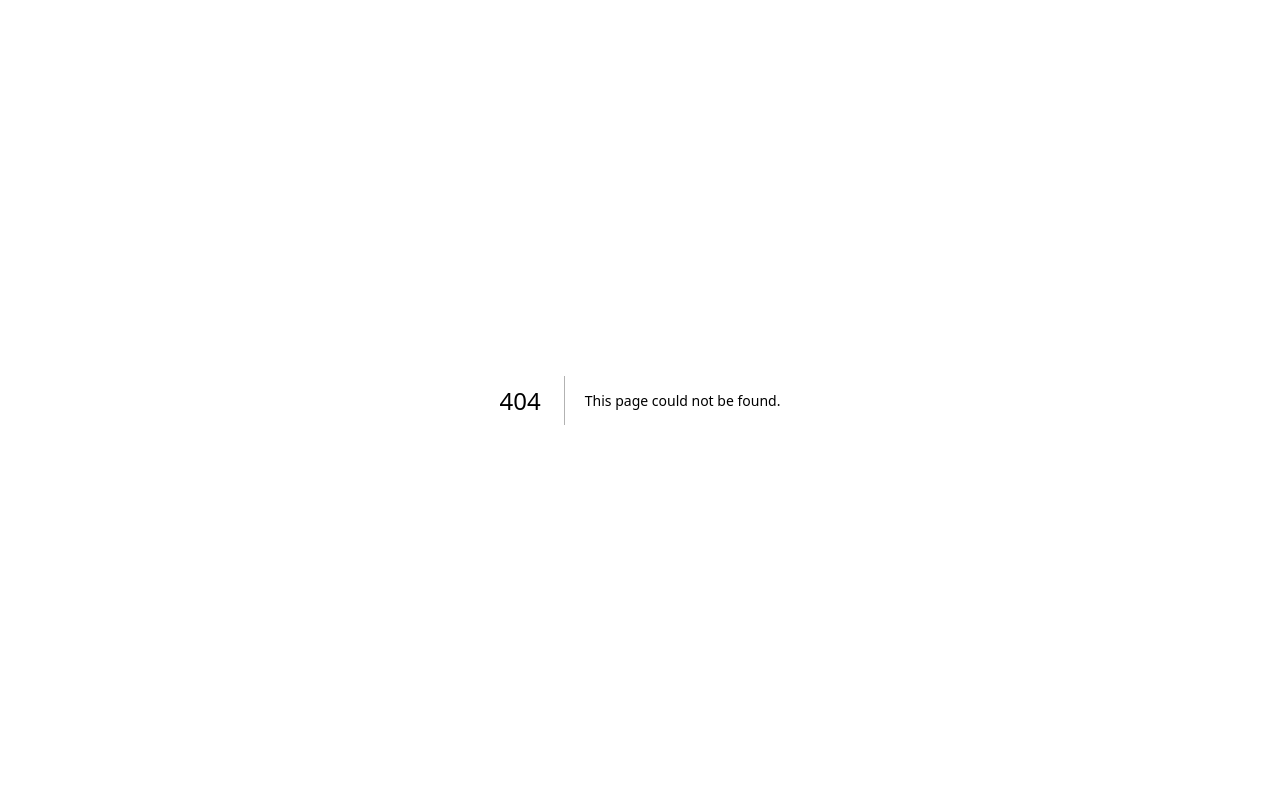
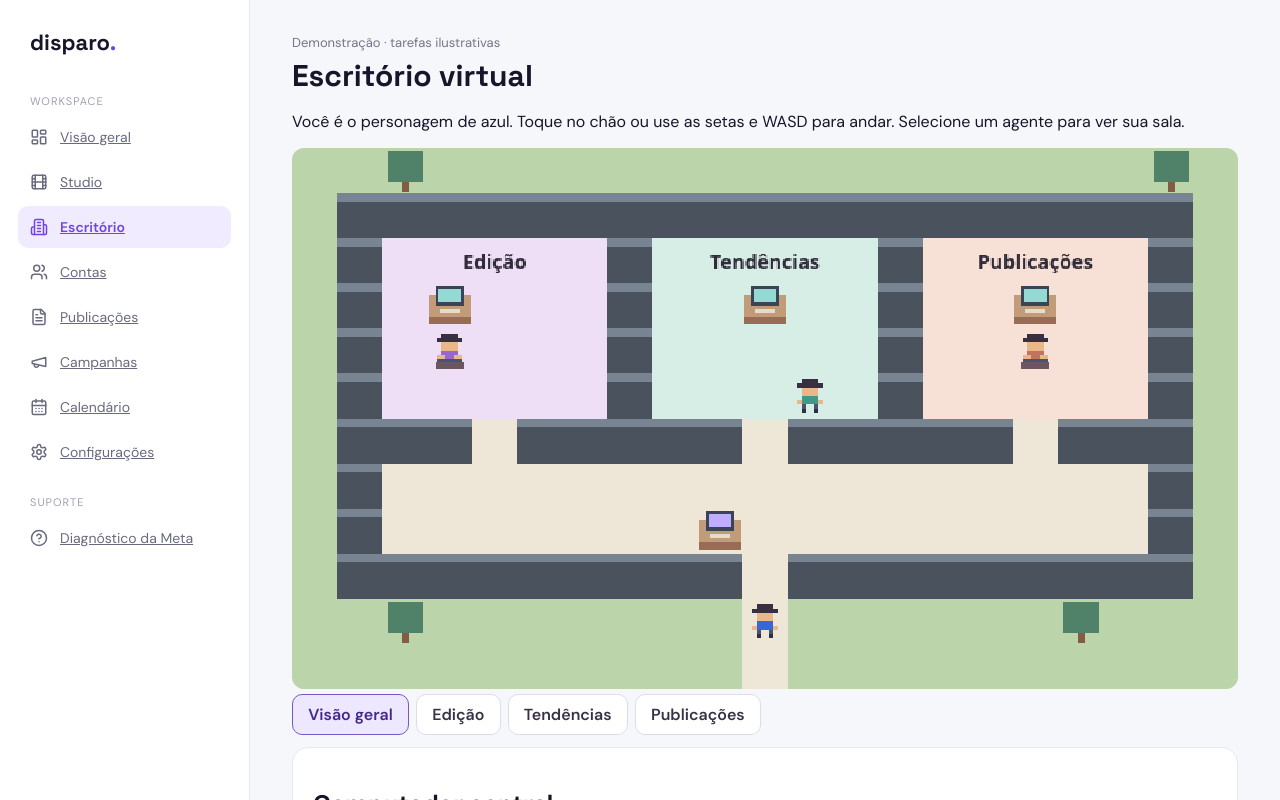
Before and after one commit to antonioacodes/disparo-insta, a Next.js app: page /escritorio in a window 1280 px wide. Before the commit this address had no page. Shown: the top 800 px of the page. Built offline with nearby package versions, Linux system fonts and the light colour scheme.

Commit message:
Etapa 1: cria escritório 2D navegável em demonstração

```diff
--- a/app/components/Sidebar.tsx
+++ b/app/components/Sidebar.tsx
@@ -1,6 +1,6 @@
 'use client';
 import { useState } from 'react';
 import Link from 'next/link';
-import { CalendarDays, CircleHelp, FileText, Film, LayoutDashboard, Megaphone, Settings, Users } from 'lucide-react';
-const nav=[['Visão geral',LayoutDashboard,'/'],['Studio',Film,'/studio'],['Contas',Users,'/contas'],['Publicações',FileText,'/publicacoes'],['Campanhas',Megaphone,'/campanhas'],['Calendário',CalendarDays,'/calendario'],['Configurações',Settings,'/configuracoes']] as const;
+import { CalendarDays, CircleHelp, Building2, FileText, Film, LayoutDashboard, Megaphone, Settings, Users } from 'lucide-react';
+const nav=[['Visão geral',LayoutDashboard,'/'],['Studio',Film,'/studio'],['Escritório',Building2,'/escritorio'],['Contas',Users,'/contas'],['Publicações',FileText,'/publicacoes'],['Campanhas',Megaphone,'/campanhas'],['Calendário',CalendarDays,'/calendario'],['Configurações',Settings,'/configuracoes']] as const;
 export default function Sidebar({active}:{active?:string}){const [open,setOpen]=useState(false);return <aside className="sidebar"><div className="brand">disparo<span>.</span></div><button type="button" className="mobileMenu" aria-controls="workspace-nav" aria-expanded={open} onClick={()=>setOpen(!open)}>{open?"Fechar menu":"Menu"}</button><nav id="workspace-nav" aria-label="Navegação principal" data-open={open}><div className="nav-label">Workspace</div>{nav.map(([label,Icon,href])=><Link aria-label={label} href={href} className={'nav-item '+(active===label?'active':'')} key={label}><Icon size={18}/><span>{label}</span></Link>)}<div className="nav-label">Suporte</div><Link aria-label="Diagnóstico da Meta" href="/diagnostico" className="nav-item"><CircleHelp size={18}/><span>Diagnóstico da Meta</span></Link></nav></aside>}
--- /dev/null
+++ b/app/escritorio/atlas.json
@@ -0,0 +1,5 @@
+{
+  "standing":["  hhhh  "," hhhhhh ","  ssss  ","  ssss  ","  cccc  "," sccccs ","  p  p  ","  b  b  "],
+  "seated":["  hhhh  "," hhhhhh ","  ssss  ","  ssss  ","  cccc  "," ssccss "," pppppp "," bb  bb "],
+  "palette":{"h":"#382f41","s":"#eab789","p":"#45556b","b":"#302f40"}
+}
--- /dev/null
+++ b/app/escritorio/map.json
@@ -0,0 +1,23 @@
+{
+  "tiles": [
+    "ggTggggggggggggggggTg",
+    "g###################g",
+    "g#.....#.....#.....#g",
+    "g#.D...#..D..#..D..#g",
+    "g#.....#.....#.....#g",
+    "g#.....#.....#.....#g",
+    "g###.#####.#####.###g",
+    "g#.................#g",
+    "g#.......C.........#g",
+    "g#########.#########g",
+    "ggTggggggg.ggggggTggg",
+    "gggggggggg.gggggggggg"
+  ],
+  "rooms": [
+    {"name":"Edição","x":3,"y":4,"working":true,"task":"Legendando um corte","color":"#9a65cf"},
+    {"name":"Tendências","x":11,"y":5,"working":false,"task":"Disponível","color":"#409889"},
+    {"name":"Publicações","x":16,"y":4,"working":true,"task":"Preparando uma publicação","color":"#bf745c"}
+  ],
+  "spawn":{"x":10,"y":10},
+  "computer":{"x":9,"y":8}
+}
--- /dev/null
+++ b/app/escritorio/page.tsx
@@ -0,0 +1,107 @@
+'use client';
+import {useEffect,useRef,useState} from 'react';
+import DashboardShell from '../components/DashboardShell';
+import map from './map.json';
+import atlas from './atlas.json';
+
+type Point = {x:number;y:number};
+const size=32;
+const directions:Record<string,Point>={ArrowUp:{x:0,y:-1},ArrowDown:{x:0,y:1},ArrowLeft:{x:-1,y:0},ArrowRight:{x:1,y:0}};
+const aliases:Record<string,string>={w:'ArrowUp',a:'ArrowLeft',s:'ArrowDown',d:'ArrowRight'};
+const same=(a:Point,b:Point)=>a.x===b.x && a.y===b.y;
+function walkable(p:Point){
+  const tile=map.tiles[p.y]?.[p.x];
+  return (tile==='.' || tile==='g') && !map.rooms.some(room=>same(room,p));
+}
+function path(from:Point,to:Point){
+  const queue=[from], parents=new Map<Point,Point>(), seen=new Set([from.x+','+from.y]);
+  for(let i=0;i<queue.length;i++){
+    const p=queue[i];
+    if(same(p,to)){
+      const steps:Point[]=[];
+      for(let n=p;parents.has(n);n=parents.get(n)!) steps.unshift(n);
+      return steps;
+    }
+    for(const delta of Object.values(directions)){
+      const n={x:p.x+delta.x,y:p.y+delta.y}, key=n.x+','+n.y;
+      if(walkable(n)&&!seen.has(key)){seen.add(key);parents.set(n,p);queue.push(n)}
+    }
+  }
+  return [];
+}
+
+export default function Office(){
+  const canvas=useRef<HTMLCanvasElement>(null);
+  const timer=useRef<ReturnType<typeof setInterval>|undefined>(undefined);
+  const [avatar,move]=useState(map.spawn),[room,select]=useState(-1);
+  const width=map.tiles[0].length*size,height=map.tiles.length*size;
+  useEffect(()=>()=>clearInterval(timer.current),[]);
+  useEffect(()=>{
+    const ctx=canvas.current?.getContext('2d');
+    if(!ctx)return;
+    function box(x:number,y:number,w:number,h:number,color:string){
+      ctx!.fillStyle=color;ctx!.fillRect(x,y,w,h);
+    }
+    map.tiles.forEach((line,y)=>Array.from(line).forEach((tile,x)=>{
+      const l=x*size,t=y*size;
+      const floor=y<6?['#eedff7','#d7eee7','#f7e1d6'][Math.min(2,Math.floor(x/7))]:'#eee7d8';
+      box(l,t,size,size,tile==='g'||tile==='T'?'#bbd4aa':floor);
+      if(tile==='#'){box(l,t,size,size,'#49525d');box(l,t,size,6,'#788492')}
+      if(tile==='T'){box(l+14,t+17,5,14,'#805d44');box(l+4,t+2,25,22,'#508169')}
+      if(tile==='D'||tile==='C'){
+        box(l+1,t+10,30,19,'#986c55');box(l+1,t+8,30,16,'#c29b78');
+        box(l+6,t+2,20,14,'#394456');box(l+8,t+4,16,9,tile==='C'?'#c1adff':'#94d9d4');
+        box(l+9,t+18,14,3,'#e6dccb');
+      }
+    }));
+    function sprite(p:Point,shirt:string,seated:boolean){
+      const colors:Record<string,string>={...atlas.palette,c:shirt};
+      atlas[seated?'seated':'standing'].forEach((row,y)=>Array.from(row).forEach((pixel,x)=>{
+        if(colors[pixel])box(p.x*size+4+x*3,p.y*size+4+y*3,3,3,colors[pixel]);
+      }));
+      if(seated)box(p.x*size+6,p.y*size+24,20,5,'#6e5660');
+    }
+    map.rooms.forEach((r,i)=>{
+      sprite(r,r.color,r.working);
+      ctx.fillStyle='#302b39';ctx.font='bold 14px system-ui';ctx.textAlign='center';
+      ctx.fillText(r.name,(4.5+6*i)*size,2.68*size);
+      if(i===room){ctx.strokeStyle='#6941ab';ctx.lineWidth=2;ctx.strokeRect(r.x*size,r.y*size,size,size)}
+    });
+    sprite(avatar,'#3766d6',false);
+  },[avatar,room]);
+  return <DashboardShell active="Escritório"><main className="main"><p className="eyebrow">Demonstração · tarefas ilustrativas</p><h1 className="title">Escritório virtual</h1>
+    <p>Você é o personagem de azul. Toque no chão ou use as setas e WASD para andar. Selecione um agente para ver sua sala.</p>
+    <canvas ref={canvas} tabIndex={0} aria-label="Mapa do escritório. Use as setas para caminhar. Pressione Enter perto de uma mesa ou agente para abrir o painel. Os controles das salas estão abaixo." width={width} height={height}
+      style={{display:'block',width:'100%',maxWidth:1008,height:'auto',imageRendering:'pixelated',borderRadius:12}}
+      onKeyDown={e=>{
+        if(e.key==='Enter'){
+          const near=(p:Point)=>Math.abs(p.x-avatar.x)+Math.abs(p.y-avatar.y)<=1;
+          const index=map.rooms.findIndex(near);
+          if(index>=0||near(map.computer)){clearInterval(timer.current);select(index)}
+          return;
+        }
+        const delta=directions[aliases[e.key.toLowerCase()]||e.key];
+        if(!delta)return;
+        e.preventDefault();clearInterval(timer.current);
+        move(p=>{const n={x:p.x+delta.x,y:p.y+delta.y};return walkable(n)?n:p});
+      }}
+      onPointerMove={e=>{
+        const rect=e.currentTarget.getBoundingClientRect();
+        const p={x:Math.floor((e.clientX-rect.left)*width/rect.width/size),y:Math.floor((e.clientY-rect.top)*height/rect.height/size)};
+        const agent=map.rooms.find(r=>same(r,p));
+        e.currentTarget.title=agent?agent.name+' · '+agent.task:same(p,map.computer)?'Computador central':'';
+      }}
+      onClick={e=>{
+        e.currentTarget.focus();clearInterval(timer.current);
+        const rect=e.currentTarget.getBoundingClientRect();
+        const p={x:Math.floor((e.clientX-rect.left)*width/rect.width/size),y:Math.floor((e.clientY-rect.top)*height/rect.height/size)};
+        const i=map.rooms.findIndex(r=>same(p,r));
+        if(i>=0||same(p,map.computer)){select(i);return}
+        const steps=path(avatar,p);
+        if(steps.length)timer.current=setInterval(()=>{move(steps.shift()!);if(!steps.length)clearInterval(timer.current)},90);
+      }}/>
+    <div className="choiceRow" aria-label="Selecionar visão">{['Visão geral',...map.rooms.map(r=>r.name)].map((name,i)=><button key={name} aria-pressed={room===i-1} onClick={()=>select(i-1)}>{name}</button>)}</div>
+    <section className="card" aria-live="polite"><h2>{room<0?'Computador central':map.rooms[room].name}</h2>
+      {map.rooms.map((r,i)=>(room===-1||room===i)&&<p key={r.name}><strong>{r.name}</strong> · {r.working?'Trabalhando':'Ocioso'} · {r.task}</p>)}</section>
+  </main></DashboardShell>
+}
```
Also changed, not shown: 1 other file (tests, documents, lock files or other folders).
